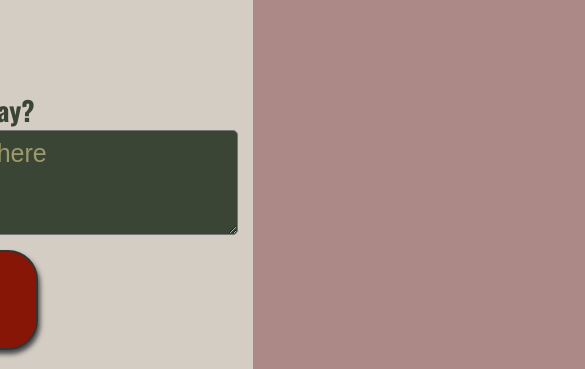
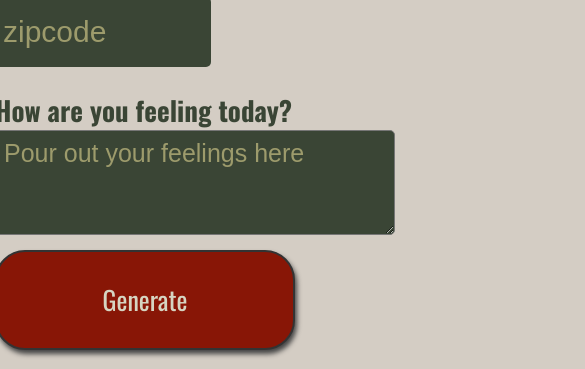
Before and after one commit to sphawley/weather-journal-app, a plain HTML site: page website/index.html in a window 390 px wide. Shown: the part 141-510 px from the top of the page, 585 px wide, since content can reach past the window. Drawn offline with nearby package versions, Linux system fonts and the light colour scheme; no server answers; a web font is replaced by a local one.

Commit message:
feat: One column for small displays

```diff
--- a/website/style.css
+++ b/website/style.css
@@ -75,6 +75,10 @@ ol {
   color: #626141;
 }
 
+li {
+  margin-bottom: 8px;
+}
+
 .headline {
   grid-area: headline;
   font-size: 50px;
@@ -148,3 +152,27 @@ button:focus {
 ::-ms-input-placeholder { /* Microsoft Edge */
   color: #9D9B6C;
 }
+
+@media (max-width: 35em) {
+  #app{
+    display: grid;
+    grid-template-rows: 75px 110px 275px 230px 740px;
+    grid-template-columns: 1fr 400px 1fr;
+    grid-template-areas:
+    ". headline ."
+    ". zip ."
+    ". feel ."
+    ". entry ."
+    ". history .";
+    height: 100vh;
+    color: #3A4535;
+    justify-content: center;
+    grid-gap: 15px;
+    font-weight: bold;
+    font-family: 'Oswald', sans-serif;
+  }
+
+  .headline {
+    font-size: 46px;
+  }
+}
```
